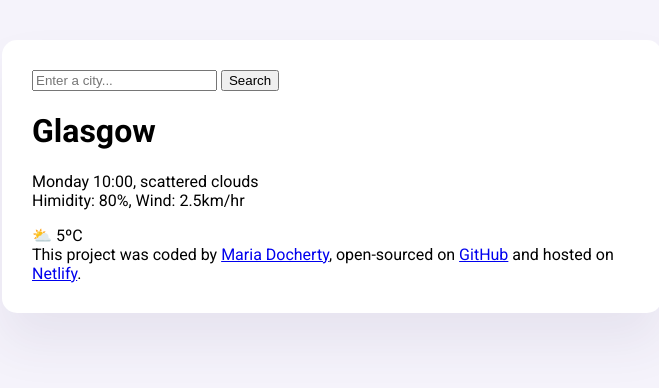
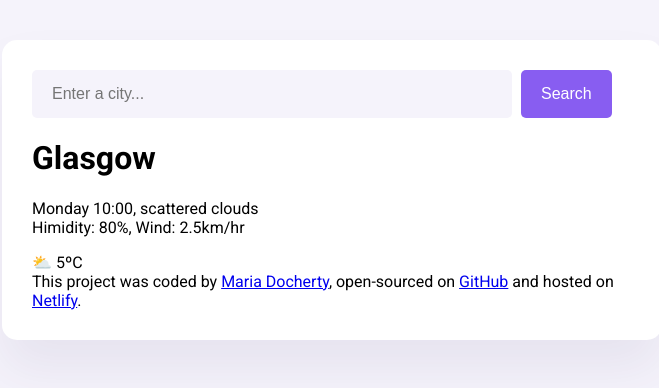
Before and after one commit to Mariadoc1/PlusProject-Weekk7, a plain HTML site: page index.html in a window 1280 px wide. Shown: the whole page, without its empty margins (308-967 px from the left). Drawn offline with Linux system fonts and the light colour scheme.

Commit message:
Added styling to the search form and button

```diff
--- a/src/styles.css
+++ b/src/styles.css
@@ -11,3 +11,22 @@ body {
   border-radius: 15px;
   padding: 30px;
 }
+
+.search-form-input {
+  background-color: #f5f3fb;
+  font-size: 16px;
+  border: none;
+  border-radius: 5px;
+  width: 80%;
+  padding: 15px 20px;
+}
+
+.search-form-button {
+  background-color: #885df1;
+  color: #ffff;
+  font-size: 16px;
+  margin-left: 5px;
+  padding: 15px 20px;
+  border: none;
+  border-radius: 5px;
+}
```
